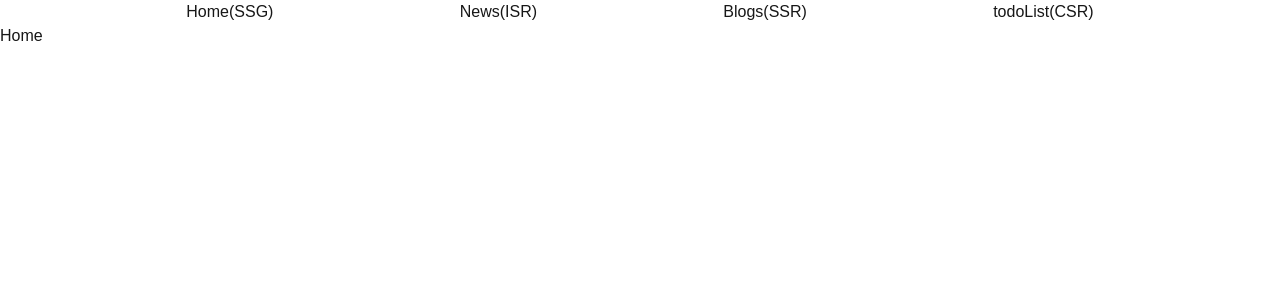
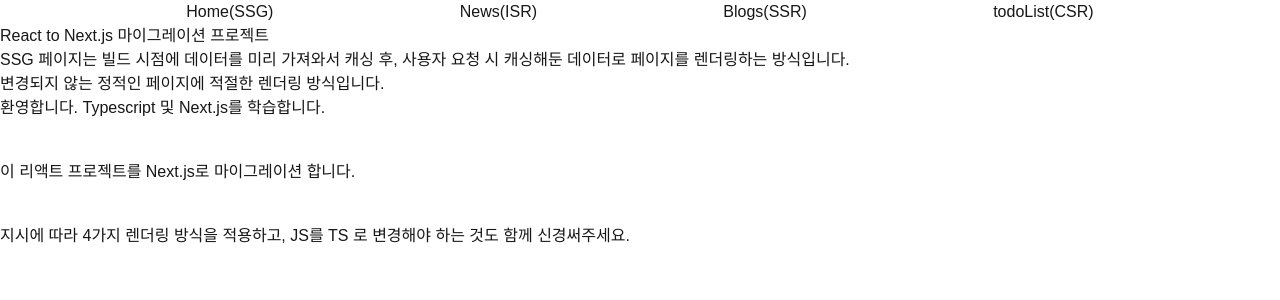
Before and after one commit to ye21iin/st-9-next-practice, a Next.js app: page / in a window 1280 px wide. Shown: the top 300 px of the page. Built offline with nearby package versions, Linux system fonts and the light colour scheme; data requests are answered from the project's data file.

Commit message:
2단계 완료

```diff
--- a/src/app/page.tsx
+++ b/src/app/page.tsx
@@ -1,3 +1,33 @@
-export default function Home() {
-  return <div>Home</div>;
+type Intro = {
+  description1: string;
+  description2: string;
+  description3: string;
+};
+
+export default async function Home() {
+  const intro: Intro = await fetch("http://localhost:4002/intro", {
+    cache: "force-cache",
+  }).then((response) => response.json());
+
+  if (!intro) return;
+
+  return (
+    <div>
+      <div>
+        <h1>React to Next.js 마이그레이션 프로젝트</h1>
+        <div>
+          <p>
+            SSG 페이지는 빌드 시점에 데이터를 미리 가져와서 캐싱 후, 사용자 요청
+            시 캐싱해둔 데이터로 페이지를 렌더링하는 방식입니다.
+          </p>
+          <p>변경되지 않는 정적인 페이지에 적절한 렌더링 방식입니다.</p>
+        </div>
+        <div className="flex flex-col gap-10">
+          <p>{intro.description1}</p>
+          <p>{intro.description2}</p>
+          <p>{intro.description3}</p>
+        </div>
+      </div>
+    </div>
+  );
 }
```
